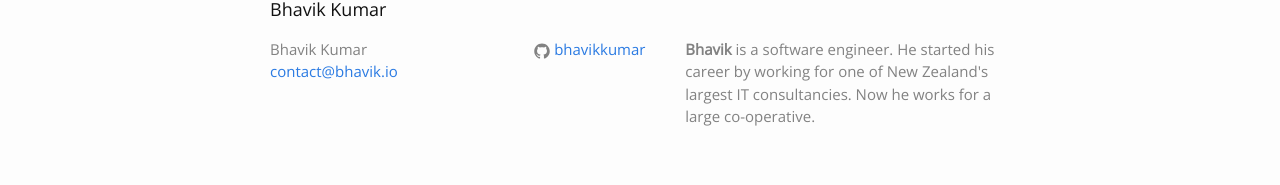
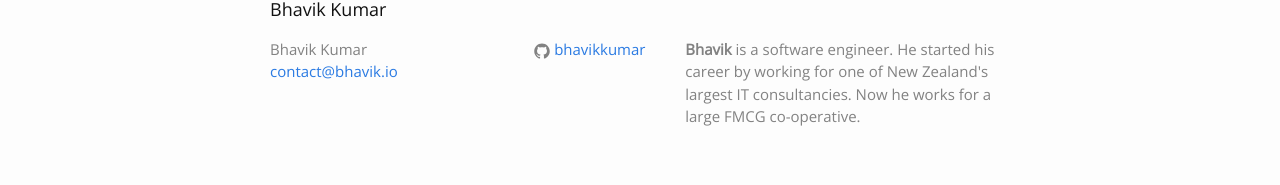
Before and after one commit to bhavikkumar/bhavik.io, a Jekyll site: the page built from index.html, in a window 1280 px wide. Shown: the part 2195-2380 px from the top of the page. Built offline with Jekyll 4.4.1, drawn with Linux system fonts in a browser that asks for light colours; the list of posts is cut into pages by our own code.

Commit message:
Update description on the footer

```diff
--- a/_config.yml
+++ b/_config.yml
@@ -14,7 +14,7 @@ email: contact@bhavik.io
 description: > # this means to ignore newlines until "baseurl:"
   <b>Bhavik</b> is a software engineer. He started his career by
   working for one of New Zealand's largest IT consultancies. Now
-  he works for a large co-operative.
+  he works for a large FMCG co-operative.
 baseurl: "" # the subpath of your site, e.g. /blog
 url: "https://bhavik.io" # the base hostname & protocol for your site
 # twitter_username: bhavikkumar
```
